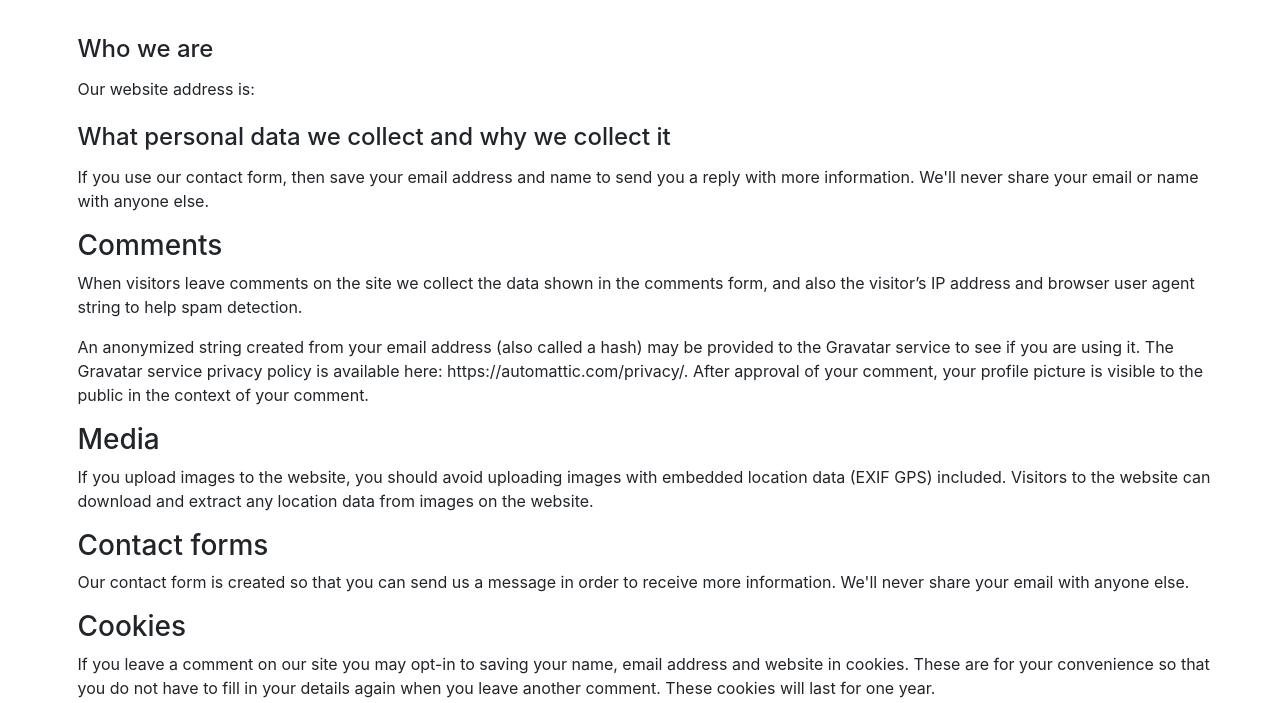
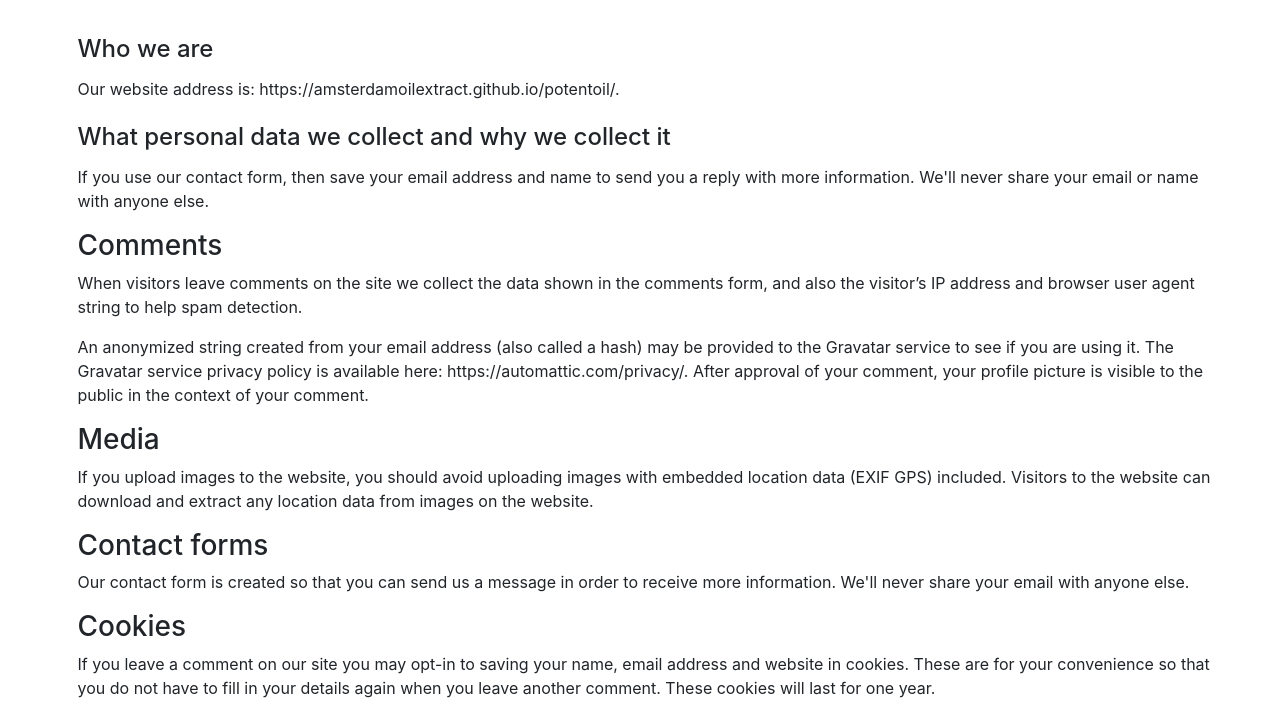
Before and after one commit to amsterdamoilextract/potentoil, a plain HTML site: page privacy.html in a window 1280 px wide. Shown: the part 97-800 px from the top of the page. Drawn offline with Linux system fonts and the light colour scheme.

Commit message:
Update privacy.html

```diff
--- a/privacy.html
+++ b/privacy.html
@@ -48,7 +48,7 @@
 
 
 
-<p>Our website address is: </p>
+<p>Our website address is: https://amsterdamoilextract.github.io/potentoil/.</p>
 
 
 
```
